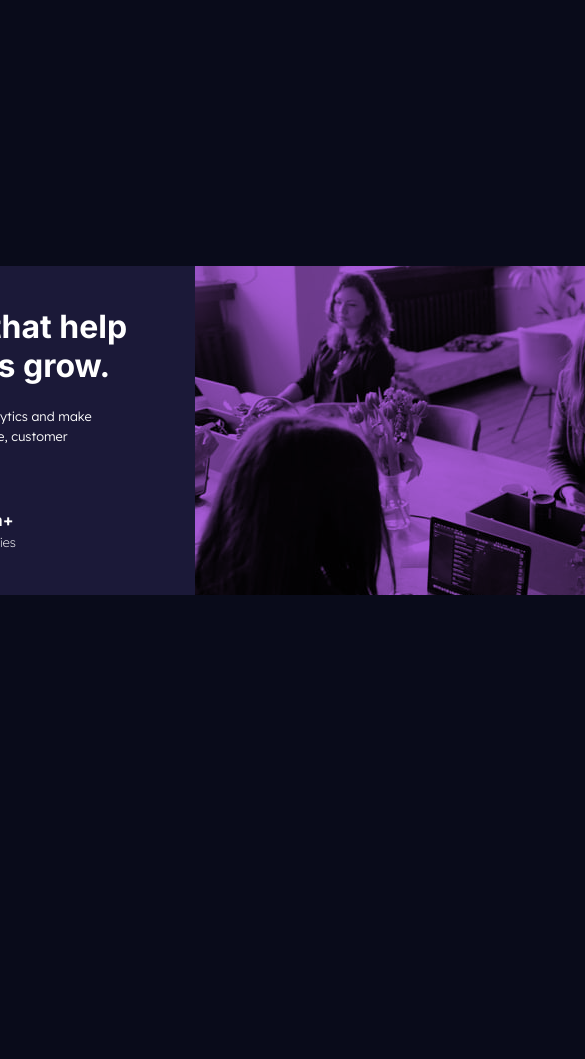
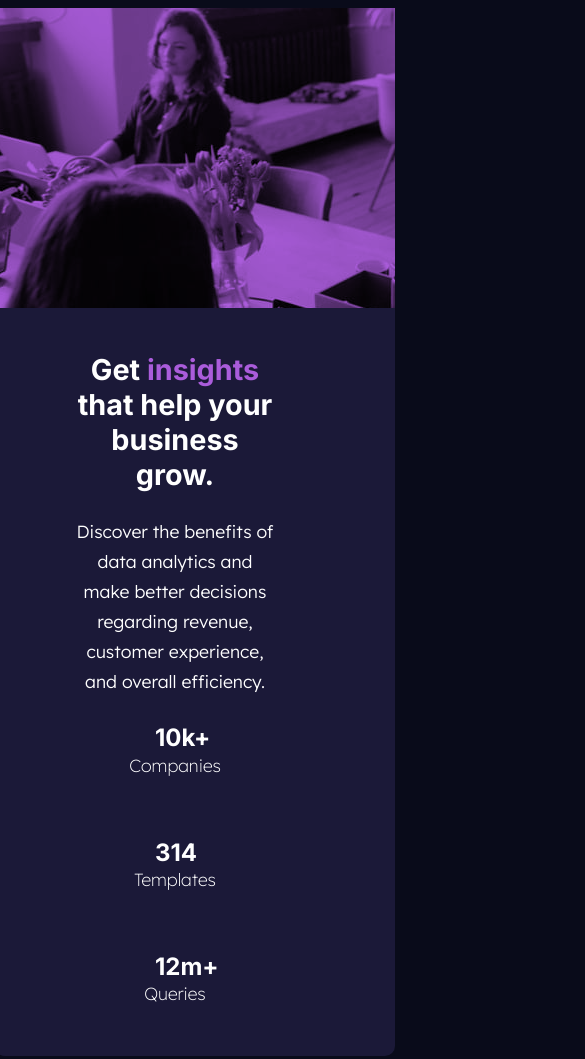
Before and after one commit to Shuayb-Dev/Stat-Preview-Page, a plain HTML site: page index.html in a window 390 px wide. Shown: the top 1059 px of the page, 585 px wide, since content can reach past the window. Before the commit the page ends 860 px from the top, so only its background shows below. Drawn offline with Linux system fonts and the light colour scheme.

Commit message:
Completed Mobile View

```diff
--- a/index.html
+++ b/index.html
@@ -21,7 +21,18 @@
   <body>
     <main>
       <div class="informationContainer">
+        <div class="mobileimg"></div>
         <div class="mainInformation">
+          <div class="mobileHeader">
+            <h2>
+              Get <span>insights</span> that
+              <br />
+              help your business
+              <br />
+              grow.
+            </h2>
+          </div>
+
           <h1>
             Get <span>insights</span> that help
             <br />
--- a/style.css
+++ b/style.css
@@ -5,6 +5,14 @@ body {
   justify-content: center;
   align-items: center;
   overflow: hidden;
+}
+
+.mobileHeader {
+  display: none;
+}
+
+.mobileimg {
+  display: none;
 }
 
 .informationContainer {
@@ -75,3 +83,71 @@ body {
   position: relative;
   bottom: 20px;
 }
+
+@media screen and (max-width: 885px) {
+  body {
+    overflow: scroll;
+  }
+
+  .mobileimg {
+    height: 300px;
+    width: 100%;
+    display: block;
+    background-image: url(imgs/image-header-mobile.jpg);
+    background-color: hsl(277, 64%, 61%);
+    background-blend-mode: multiply;
+  }
+
+  .informationContainer {
+    background-color: hsl(244, 38%, 16%);
+    width: 400px;
+    height: auto;
+    display: flex;
+    flex-direction: column;
+    border-radius: 10px;
+  }
+
+  .mainInformation {
+    position: relative;
+    left: 80px;
+
+    width: 200px;
+  }
+
+  .mainInformation h1,
+  .mainInformation br {
+    display: none;
+  }
+
+  .mobileHeader {
+    display: block;
+    font-size: 1.2rem;
+  }
+
+  .mobileHeader h2 {
+    font-family: "Inter", sans-serif;
+    color: white;
+    text-align: center;
+  }
+
+  .mainInformation p {
+    justify-content: center;
+    text-align: center;
+    font-size: 1.1rem;
+    line-height: 30px;
+  }
+
+  .secondaryInformation {
+    display: flex;
+    flex-direction: column;
+  }
+
+  .tagOne h4,
+  .tagTwo h4,
+  .tagThree h4 {
+    position: relative;
+    left: 70px;
+    font-size: 1.5rem;
+    margin: 0px;
+  }
+}
```
